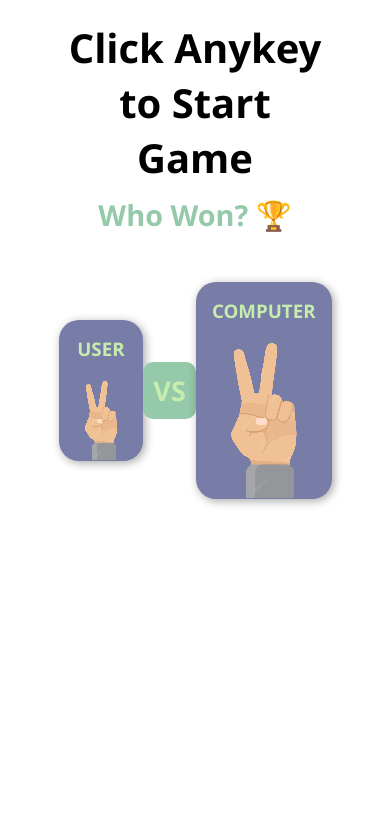
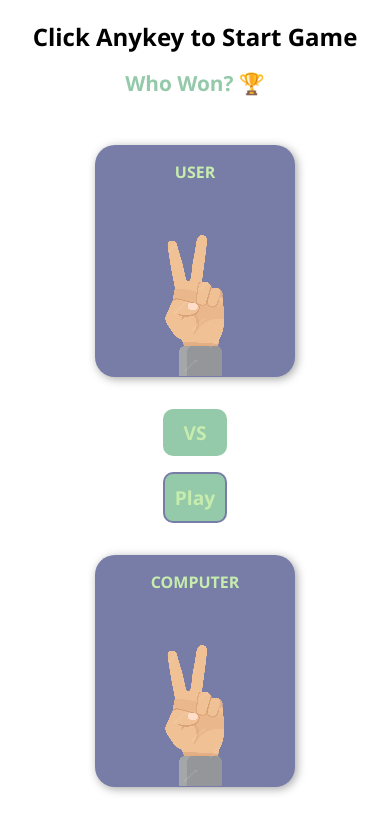
Before and after one commit to anilsolanki9/RockPaperScissor-game, a plain HTML site: page index.html in a window 390 px wide. Drawn offline with Linux system fonts and the light colour scheme.

Commit message:
add responsiveness

```diff
--- a/index.html
+++ b/index.html
@@ -19,7 +19,10 @@
               <img id="leftImg" src="./assets/1.png" alt="" />
             </div>
           </div>
-          <h4>VS</h4>
+          <div class="mid">
+            <h4>VS</h4>
+            <div>Play</div>
+          </div>
           <div class="right">
             <h3>Computer</h3>
             <div class="img-box">
--- a/script.js
+++ b/script.js
@@ -3,6 +3,7 @@ let leftCard = document.querySelector('.left');
 let rightCard = document.querySelector('.right');
 let leftImg = document.querySelector('#leftImg');
 let rightImg = document.querySelector('#rightImg');
+let playBtn = document.querySelector('.mid div');
 
 window.addEventListener('keydown', function (dets) {
   if (dets.key === 'Escape') {
@@ -35,3 +36,31 @@ window.addEventListener('keydown', function (dets) {
   else if (x === paper && y === rock) whoWon.textContent = '🏆🎉 User Won';
   else whoWon.textContent = 'Computer Won 🏆🎉';
 });
+
+playBtn.addEventListener('click', function () {
+  leftCard.classList.add('mobileAnimate');
+  leftCard.addEventListener('animationend', () => {
+    leftCard.classList.remove('mobileAnimate');
+  });
+
+  rightCard.classList.add('mobileAnimate');
+  rightCard.addEventListener('animationend', () => {
+    rightCard.classList.remove('mobileAnimate');
+  });
+
+  let x = Math.floor(Math.random() * 3 + 1);
+  let y = Math.floor(Math.random() * 3 + 1);
+
+  leftImg.setAttribute('src', `./assets/${x}.png`);
+  rightImg.setAttribute('src', `./assets/${y}.png`);
+
+  let scissor = 1;
+  let rock = 2;
+  let paper = 3;
+
+  if (x === y) whoWon.textContent = '🏆🎉 Draw 🏆🎉';
+  else if (x === scissor && y === paper) whoWon.textContent = '🏆🎉 User Won';
+  else if (x === rock && y === scissor) whoWon.textContent = '🏆🎉 User Won';
+  else if (x === paper && y === rock) whoWon.textContent = '🏆🎉 User Won';
+  else whoWon.textContent = 'Computer Won 🏆🎉';
+});
--- a/style.css
+++ b/style.css
@@ -54,6 +54,18 @@ h4 {
   padding: 10px;
   border-radius: 10px;
 }
+
+.mid div {
+  margin-top: 10px;
+  opacity: 0;
+  font-weight: 800;
+  padding: 10px;
+  background-color: #94c9a9;
+  color: #c6ecae;
+  font-size: 1.5rem;
+  border-radius: 10px;
+}
+
 .left,
 .right {
   border-radius: 20px;
@@ -85,6 +97,27 @@ h4 {
   }
 }
 
+/* -------------------------------------------------------------------------- */
+
+.mobileAnimate {
+  animation: rotateBounce1 200ms 2; /* 3 times */
+  display: inline-block; /* important */
+}
+
+@keyframes rotateBounce1 {
+  0% {
+    transform: scale(1) rotateY(0deg) translateY(0);
+  }
+
+  50% {
+    transform: scale(0.9) rotateY(180deg) translateY(0px);
+  }
+
+  100% {
+    transform: scale(1) rotateY(360deg) translateY(0);
+  }
+}
+
 .img-box {
   width: 100%;
 }
@@ -97,3 +130,58 @@ h4 {
   image-rendering: crisp-edges;
   image-rendering: pixelated;
 }
+
+@media (max-width: 700px) {
+  .container {
+    width: 85%;
+  }
+
+  h1 {
+    font-size: 1.5rem;
+  }
+
+  h2 {
+    padding-top: 1rem;
+    font-size: 1.3rem;
+  }
+
+  .left,
+  .right {
+    width: 200px;
+  }
+
+  .box {
+    flex-direction: column;
+    gap: 2rem;
+  }
+
+  h3 {
+    font-size: 1rem;
+  }
+
+  .img-box {
+    width: 70%;
+    margin: 0 auto;
+  }
+
+  .img-box img {
+    width: 80%;
+    margin-top: 3rem;
+  }
+
+  .mid div {
+    margin-top: 1rem;
+    opacity: 1;
+    font-size: 1.2rem;
+    border: 2px solid #777da7;
+    transition: all 0.3s;
+  }
+
+  .mid div:active {
+    scale: 0.9;
+  }
+
+  h4 {
+    font-size: 1.2rem;
+  }
+}
```
